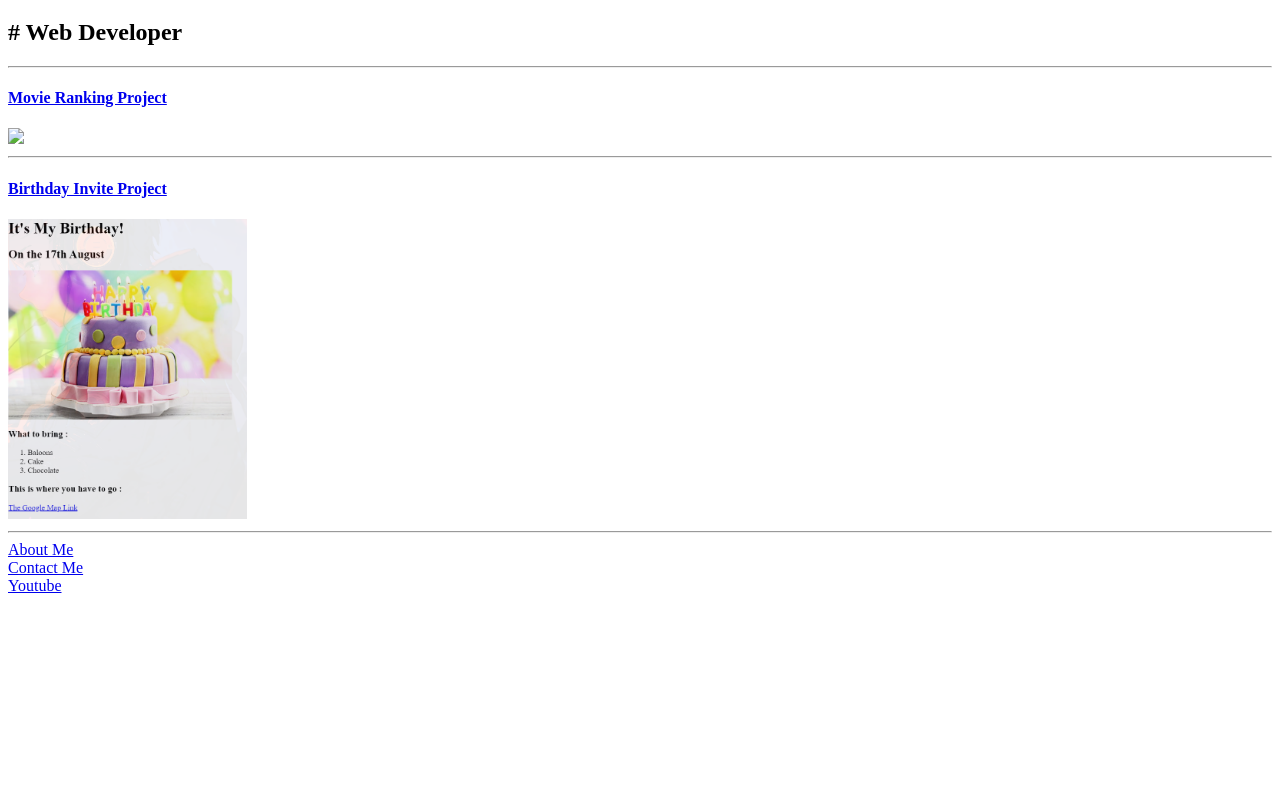
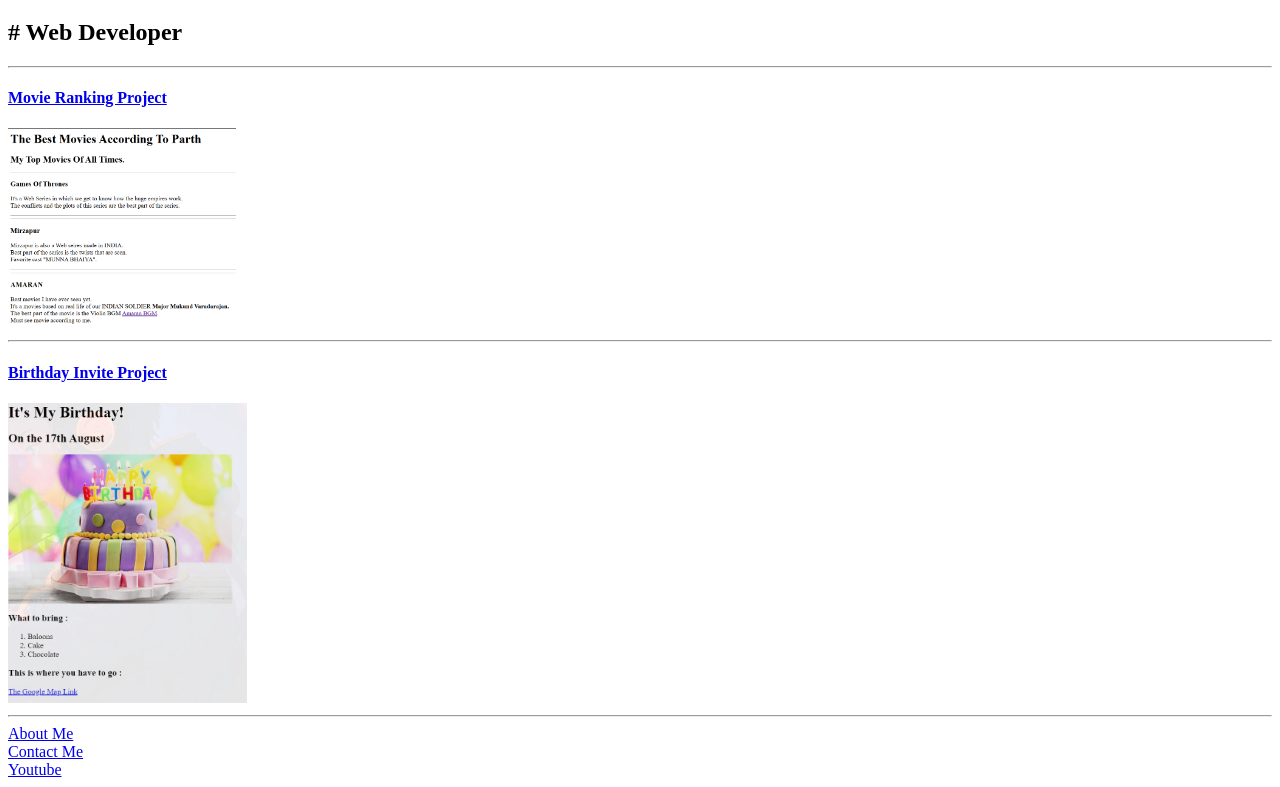
Before and after one commit to Parth-Gholap/html-portfolio, a plain HTML site: page index.html in a window 1280 px wide. Shown: the part 61-848 px from the top of the page. Before the commit the page ends 800 px from the top, so only its background shows below. Drawn offline with Linux system fonts and the light colour scheme.

Commit message:
Update index.html

```diff
--- a/index.html
+++ b/index.html
@@ -11,7 +11,7 @@
   <h2># Web Developer</h2>
   <hr>
   <h4><a href = "./public/movie-ranking.html">Movie Ranking Project</a> </h4>
-  <img src = "assets/images/movie.png" height="200"/>
+  <img src = "assets/images/Moviesranking.png" height="200"/>
   <hr>
   <h4><a href = "./public/birthday-invite.html">Birthday Invite Project</a></h4>
   <img src = "assets/images/birthday.png" height="300"/>
```
